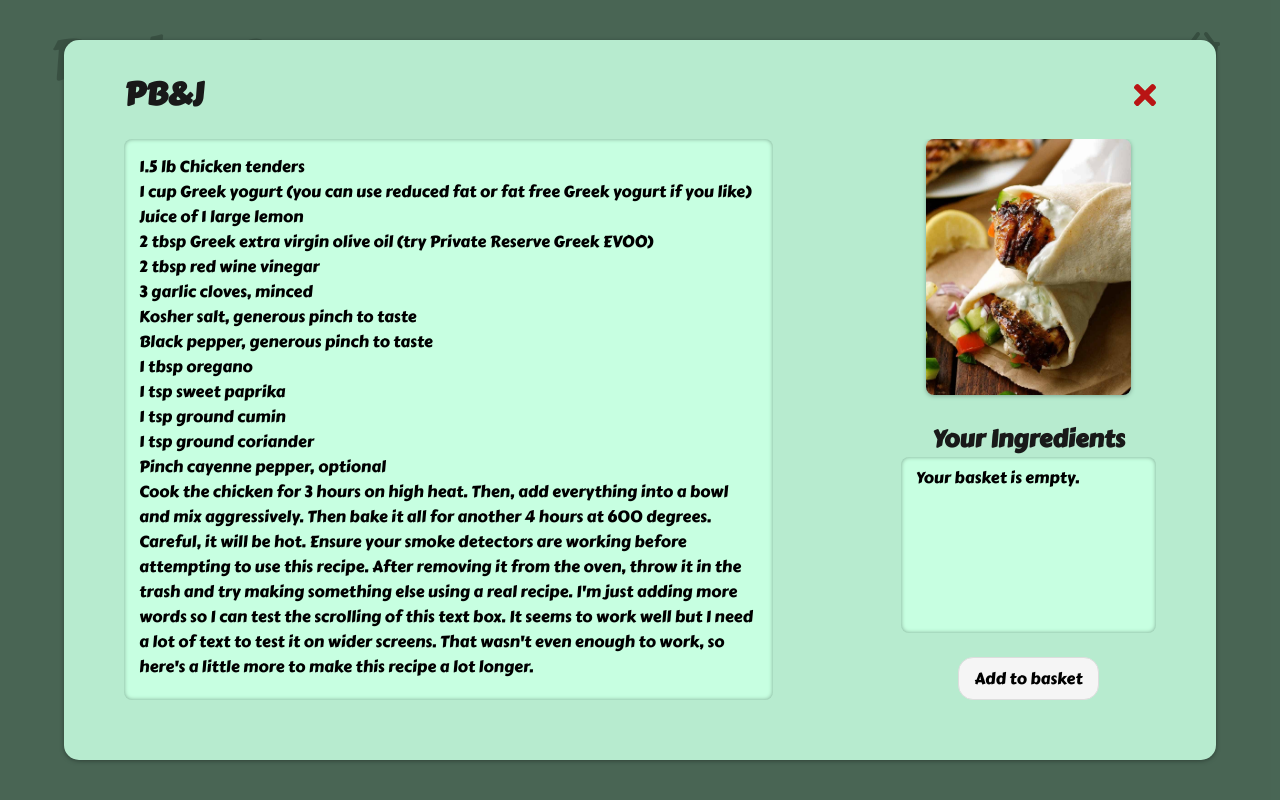
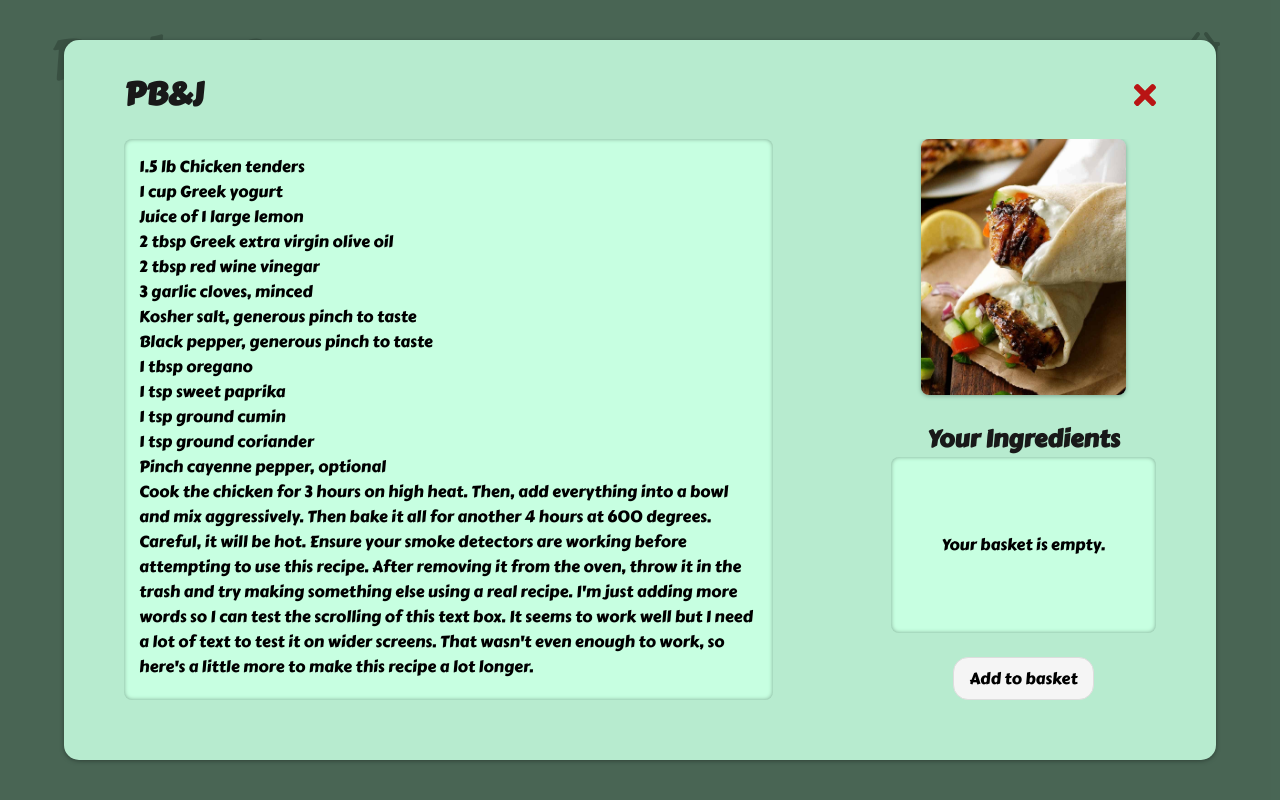
Before and after one commit to ajessefowler/RecipeSesameMockUp, a React (Create React App) app: page / in a window 1280 px wide. Both pictures are taken after a click on the element "PB&J". Built offline with nearby package versions, Linux system fonts and the light colour scheme.

Commit message:
Made some tweaks to recipe page design.

```diff
--- a/src/components/RecipeScreen/RecipeCartContainer/RecipeCartContainer.css
+++ b/src/components/RecipeScreen/RecipeCartContainer/RecipeCartContainer.css
@@ -1,6 +1,6 @@
 .recipeCartContents {
     height: 20vh;
-    min-width: 225px;
+    min-width: 235px;
     overflow-y: scroll;
     background-color: var(--main-color-light);
     box-shadow: inset 0px 0px 4px #7ca58f;
@@ -12,3 +12,23 @@
     justify-content: flex-start;
     align-items: flex-start;
 }
+
+.recipeCartContents > p {
+    padding: 8px;
+    width: calc(100% - 16px);
+}
+
+.recipeCartContents > p:not(:first-of-type) {
+    border-top: var(--green-border);
+}
+
+.centered {
+    justify-content: center;
+    align-items: center;
+}
+
+.centered > p {
+    display: flex;
+    justify-content: center;
+    align-items: center;
+}
--- a/src/components/RecipeScreen/RecipeCartContents/RecipeCartContents.js
+++ b/src/components/RecipeScreen/RecipeCartContents/RecipeCartContents.js
@@ -8,7 +8,7 @@ const RecipeCartContents = (props) => {
             )) }
         </div>
     ) : (
-        <div className="recipeCartContents">
+        <div className="recipeCartContents centered">
             <p>Your basket is empty.</p>
         </div>
     );
--- a/src/components/RecipeScreen/RecipeContainer/RecipeContainer.js
+++ b/src/components/RecipeScreen/RecipeContainer/RecipeContainer.js
@@ -5,7 +5,7 @@ import RecipeControls from "../RecipeControls/RecipeControls";
 
 const RecipeContainer = (props) => {
     // Hardcoded for now, will be passed as prop
-    const recipeDescription = "1.5 lb Chicken tenders\n1 cup Greek yogurt (you can use reduced fat or fat free Greek yogurt if you like)\nJuice of 1 large lemon\n2 tbsp Greek extra virgin olive oil (try Private Reserve Greek EVOO)\n2 tbsp red wine vinegar\n3 garlic cloves, minced\nKosher salt, generous pinch to taste\nBlack pepper, generous pinch to taste\n1 tbsp oregano\n1 tsp sweet paprika\n1 tsp ground cumin\n1 tsp ground coriander\nPinch cayenne pepper, optional\nCook the chicken for 3 hours on high heat. Then, add everything into a bowl and mix aggressively. Then bake it all for another 4 hours at 600 degrees. Careful, it will be hot. Ensure your smoke detectors are working before attempting to use this recipe. After removing it from the oven, throw it in the trash and try making something else using a real recipe. I'm just adding more words so I can test the scrolling of this text box. It seems to work well but I need a lot of text to test it on wider screens. That wasn't even enough to work, so here's a little more to make this recipe a lot longer.".split('\n');
+    const recipeDescription = "1.5 lb Chicken tenders\n1 cup Greek yogurt\nJuice of 1 large lemon\n2 tbsp Greek extra virgin olive oil\n2 tbsp red wine vinegar\n3 garlic cloves, minced\nKosher salt, generous pinch to taste\nBlack pepper, generous pinch to taste\n1 tbsp oregano\n1 tsp sweet paprika\n1 tsp ground cumin\n1 tsp ground coriander\nPinch cayenne pepper, optional\nCook the chicken for 3 hours on high heat. Then, add everything into a bowl and mix aggressively. Then bake it all for another 4 hours at 600 degrees. Careful, it will be hot. Ensure your smoke detectors are working before attempting to use this recipe. After removing it from the oven, throw it in the trash and try making something else using a real recipe. I'm just adding more words so I can test the scrolling of this text box. It seems to work well but I need a lot of text to test it on wider screens. That wasn't even enough to work, so here's a little more to make this recipe a lot longer.".split('\n');
 
     const closeRecipeScreen = () => {
         props.setRecipeScreenIsOpen(false);
--- a/src/index.css
+++ b/src/index.css
@@ -1,7 +1,7 @@
 /* Global CSS variables go here! */
 :root {
   --main-color-light: rgb(199, 255, 225);
-  --green-border: 1px solid rgb(172, 218, 193);
+  --green-border: 1px solid rgb(192, 238, 212);
   --gray-border: 1px solid rgb(221, 221, 221);
   --chat-radius: 8px;
   --black-text: rgb(25, 25, 25);
```
